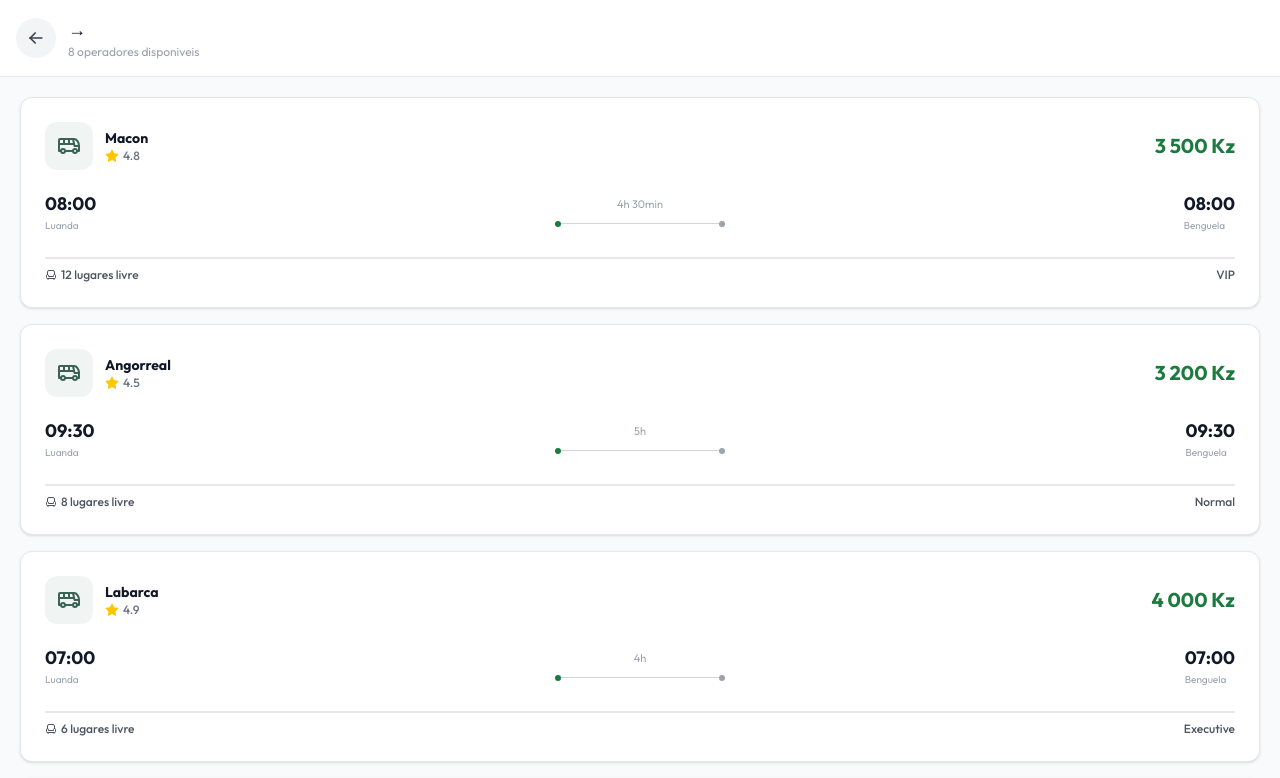
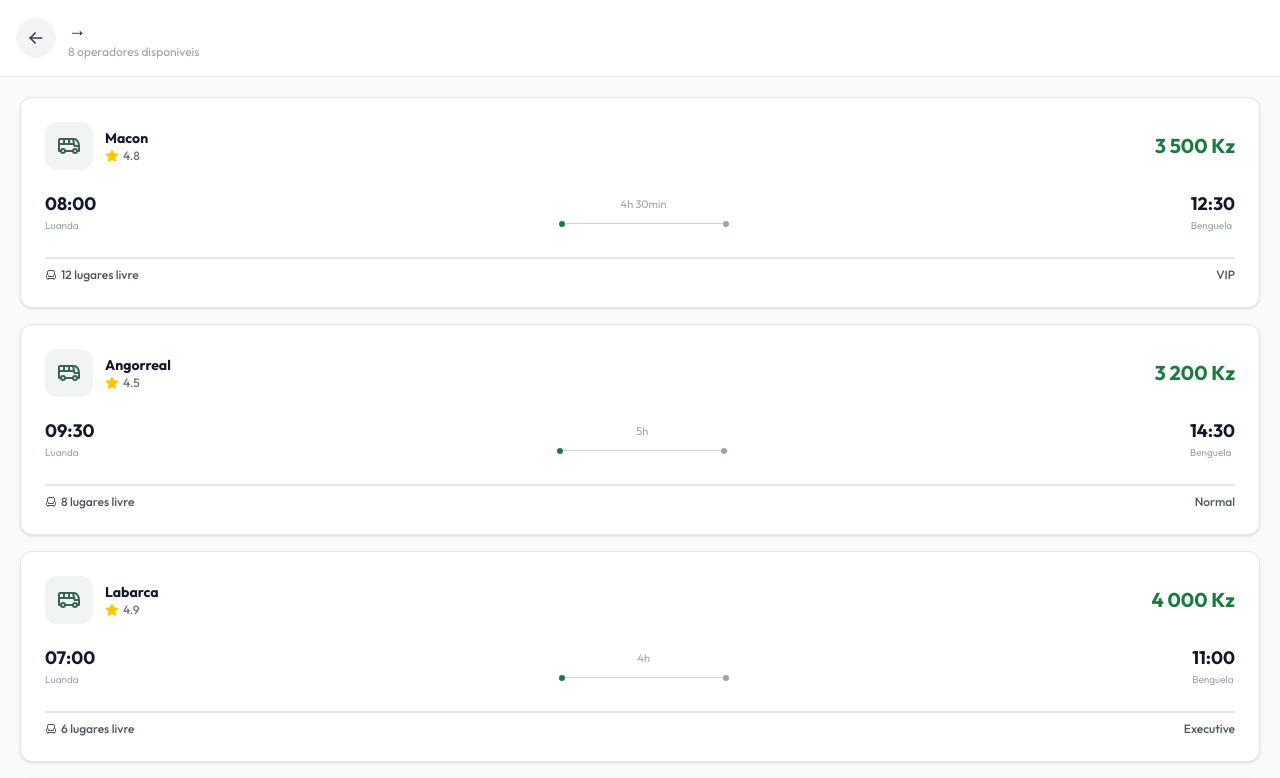
Before and after one commit to c-trip/c-trip-app, a React (Vite) app: page /search-results in a window 1280 px wide. Shown: the top 778 px of the page. Built offline with nearby package versions, Linux system fonts and the light colour scheme.

Commit message:
refactor: ajustei o layout

```diff
--- a/src/components/OperatorCard.tsx
+++ b/src/components/OperatorCard.tsx
@@ -52,7 +52,7 @@ export default function OperatorCard({ operator, }: OperatorCardProps) {
 
            <div className="flex items-center gap-2 rounded-xl ">
             <div>
-              <p className="text-lg font-bold text-[#111827]">{operator.departureTime}</p>
+              <p className="text-lg font-bold text-[#111827]">{operator.arrivalTime}</p>
               <p className="text-[10px] text-gray-400">Benguela</p>
             </div>
           </div>
```
